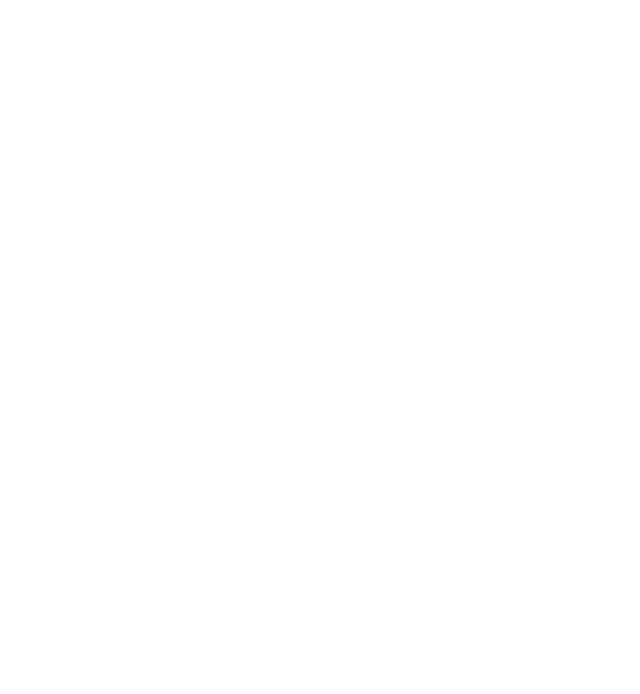
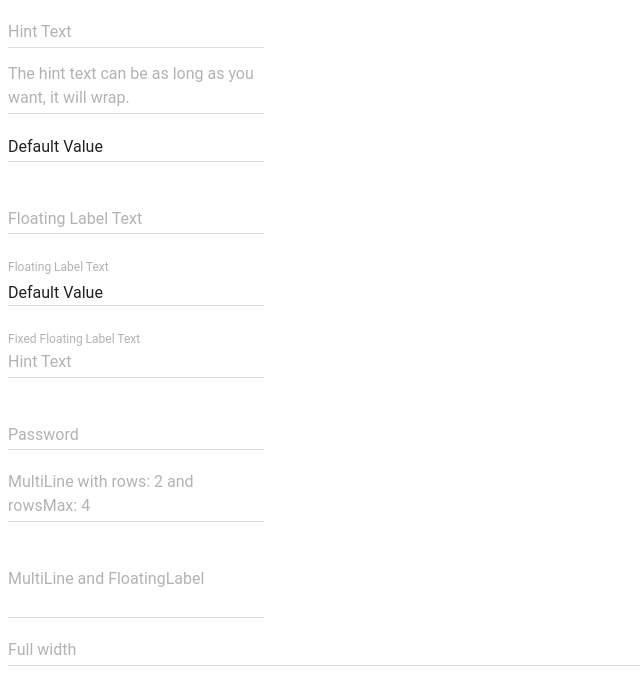
Before and after one commit to mr7282/R-prof-4-2607, a React app in the folder ST/musin_ruslan/: page /profile in a window 1280 px wide. Shown: the top 694 px of the page, without its empty margins (0-640 px from the left). Built offline with nearby package versions, Linux system fonts and the light colour scheme.

Commit message:
all tasks complete except the last one

```diff
--- a/ST/musin_ruslan/src/components/Header/Header.jsx
+++ b/ST/musin_ruslan/src/components/Header/Header.jsx
@@ -1,6 +1,8 @@
 import React from 'react';
 import PropTypes from 'prop-types';
+import { withRouter, Link } from 'react-router-dom';
 import AppBar from 'material-ui/AppBar';
+import styles from './style.css';
 
 export default class Header extends React.Component {
     static propTypes = {
@@ -13,13 +15,16 @@
        chatId: 1,
    };
 
+
     render() {
         const newLocal = this.props.chat + this.props.chatId;
         return <div>
              <AppBar
+                iconElementRight={ <Link to="/profile/">Profile</Link> }
                 title={ newLocal }
                 iconClassNameRight="muidocs-icon-navigation-expand-more"
             />
         </div>
     }
 }
+/* <Link to="/profile/"></Link> */
--- a/ST/musin_ruslan/src/components/Header/style.css
+++ b/ST/musin_ruslan/src/components/Header/style.css
@@ -0,0 +1,8 @@
+.root {
+    color: brown;
+    text-decoration: none;
+  }
+
+  .root:hover {
+      color: brown;
+  }
--- a/ST/musin_ruslan/src/components/Layout/Layout.jsx
+++ b/ST/musin_ruslan/src/components/Layout/Layout.jsx
@@ -19,7 +19,7 @@
                     <Header chatId={ this.props.chatId } chat="Chat "/>
                     <div className="content">
                         <ChatList/>
-                        <MessageField />
+                        <MessageField chatId={ this.props.chatId } />
                     </div>
             </div>
     }
--- a/ST/musin_ruslan/src/components/MessageField/MessageField.jsx
+++ b/ST/musin_ruslan/src/components/MessageField/MessageField.jsx
@@ -1,4 +1,5 @@
 import React from "react";
+import PropTypes from "prop-types";
 import { TextField, FloatingActionButton } from "material-ui"
 import SendIcon from "material-ui/svg-icons/content/send"
 import Message from "../Message/Message";
@@ -6,50 +7,82 @@
 
 
 export default class MessageField extends React.Component {
-    constructor(props) {
-        super(props);
-        this.textInput = React.createRef();
+    static propTypes = {
+        chatId: PropTypes.number.isRequired,
     }
+
     state = {
-        messages: [
-            {author: "'mr7282'", text: " Hello!"},
-            {author: "'mr7282'", text: " How are you?"},
-            ],
+        chats: {
+            1: {title: "Chat 1", messageList: [1]},
+            2: {title: "Chat 2", messageList: [2]},
+            3: {title: "Chat 3", messageList: [1]},
+            4: {title: "Chat 4", messageList: [2]},
+            5: {title: "Chat 5", messageList: [1]},
+        },
+        messages: {
+           1: { text: " Hello!", author: "'robot'"},
+           2: { text: " How are you?", author: "'robot'"},
+        },
         input: "",
     };
 
-    handleClick = (message) => {
-        this.sendMessage(message);
+    // handleClick = (message) => {
+    //     this.sendMessage(message);
+    // };
+
+    handleChange = (event) => {
+        this.setState({  [event.target.name] : event.target.value });
     };
 
-    handleChange = (event) => {
-        this.setState({input: event.target.value});
-    };
-
-    handleKeyUP = (event, message) => {
+    handleKeyUP = (event) => {
         if (event.keyCode === 13) {
-            this.sendMessage(message)
+            this.handleSendMessage(this.state.input, "'mr7282'")
         }
     };
 
-    sendMessage = (message) => {
-        this.setState({messages: [ ...this.state.messages, {author: "'mr7282'", text: message}], input: "",
-        });
-    };
+    // sendMessage = (message) => {
+    //     this.setState({messages: [ ...this.state.messages, {author: "'mr7282'", text: message}], input: "",
+    //     });
+    // };
 
     componentDidUpdate(prevProps, prevState) {
-        if (prevState.messages.length < this.state.messages.length && this.state.messages[this.state.messages.length - 1].author === "'mr7282'") {
-            setTimeout(() => this.setState(
-                {messages: [ ...this.state.messages, {author: "'robot'",  text: "Don't touch me " +  this.state.messages[this.state.messages.length-1].author + "! I am robot!"}]}
-            ), 1000);
+        const {messages} = this.state;
+        if (Object.keys(prevState.messages).length < Object.keys(messages).length && Object.values(messages)[Object.values(messages).length - 1].author === "'mr7282'") {
+            setTimeout(() =>
+            this.handleSendMessage("Don't touch me! I'm robot", "'robot'"), 1000);
 
         }
     };
 
+    handleSendMessage = (message, author) => {
+        const { messages, chats, input } = this.state;
+        const { chatId } = this.props;
+
+        if (input.length > 0 || author === "'robot'") {
+            const messageId = Object.keys(messages).length + 1;
+            this.setState({
+                messages: {...messages,
+                    [messageId]: {text: message, author: author}},
+                chats: {...chats,
+                [chatId]: { ...chats[chatId],
+                                messageList: [...chats[chatId]["messageList"], messageId]}},
+            })
+        }
+        if (author === "'mr7282'") {
+            this.state({input: ""})
+        }
+    };
+
     render() {
-        const messageElements = this.state.messages.map((text) => (
-            <Message text={ text.text } author={ text.author } />
-        ));
+        const { messages, chats } = this.state;
+        const { chatId } = this.props;
+
+        const messageElements = chats[chatId].messageList.map((messageId, index) => (
+            <Message
+                key={ index }
+                text={ messages[messageId].text }
+                author={ messages[messageId].author}
+            />));
 
         return <div>
                     <div id="name" className="message-field">
@@ -63,9 +96,9 @@
                             style={ { fontSize: '22px' } }
                             onChange={ this.handleChange }
                             value={ this.state.input }
-                            onKeyUp={ (event) => this.handleKeyUP(event, this.state.input) }
+                            onKeyUp={ this.handleKeyUP }
                         />
-                        <FloatingActionButton onClick={ () => this.handleClick(this.state.input) }>
+                        <FloatingActionButton onClick={ () => this.handleSendMessage(this.state.input, "'mr7282'") }>
                             <SendIcon />
                         </FloatingActionButton>
                     </div>
--- /dev/null
+++ b/ST/musin_ruslan/src/components/Profile/Profile.jsx
@@ -0,0 +1,57 @@
+import React from "react";
+import PropTypes from "prop-types";
+import { TextField, FloatingActionButton } from "material-ui"
+import "./style.css"
+
+
+export default class MessageField extends React.Component {
+    render() {
+        return  <div>
+        <TextField
+          hintText="Hint Text"
+        /><br />
+        <br />
+        <TextField
+          hintText="The hint text can be as long as you want, it will wrap."
+        /><br />
+        <TextField
+          id="text-field-default"
+          defaultValue="Default Value"
+        /><br />
+        <TextField
+          hintText="Hint Text"
+          floatingLabelText="Floating Label Text"
+        /><br />
+        <TextField
+          defaultValue="Default Value"
+          floatingLabelText="Floating Label Text"
+        /><br />
+        <TextField
+          hintText="Hint Text"
+          floatingLabelText="Fixed Floating Label Text"
+          floatingLabelFixed={true}
+        /><br />
+        <TextField
+          hintText="Password Field"
+          floatingLabelText="Password"
+          type="password"
+        /><br />
+        <TextField
+          hintText="MultiLine with rows: 2 and rowsMax: 4"
+          multiLine={true}
+          rows={2}
+          rowsMax={4}
+        /><br />
+        <TextField
+          hintText="Message Field"
+          floatingLabelText="MultiLine and FloatingLabel"
+          multiLine={true}
+          rows={2}
+        /><br />
+        <TextField
+          hintText="Full width"
+          fullWidth={true}
+        />
+      </div>
+    }
+}
--- /dev/null
+++ b/ST/musin_ruslan/src/components/Profile/style.css
@@ -0,0 +1,3 @@
+.profile-link {
+    color: black,
+}
--- a/ST/musin_ruslan/src/components/Router/Router.jsx
+++ b/ST/musin_ruslan/src/components/Router/Router.jsx
@@ -1,17 +1,22 @@
 import React from "react";
 import { Switch, Route } from "react-router-dom";
 import Layout from "../Layout/Layout"
+import Profile from "../Profile/Profile"
 
 export default class Router extends React.Component {
     render() {
         return (
             <Switch>
-                <Route exact path="/" component={ Layout } />
-                <Route exact path="/chat/1/" render={ () => <Layout chatId={ 1 } /> } />
-                <Route exact path="/chat/2/" render={ () => <Layout chatId={ 2 } /> } />
-                <Route exact path="/chat/3/" render={ () => <Layout chatId={ 3 } /> } />
-                <Route exact path="/chat/4/" render={ () => <Layout chatId={ 4 } /> } />
-                <Route exact path="/chat/5/" render={ () => <Layout chatId={ 5 } /> } />
+                <Route exact={ true } path="/" component={ Layout } />
+                <Route exact path="/profile/" render={ () => <Profile /> } />
+                <Route
+                    exact
+                    path="/chat/:chatId/"
+                    render={ obj => <Layout
+                        chatId={ Number(obj.match.params.chatId) }
+                        />
+                        }
+                    />
             </Switch>
         )
     }
--- a/ST/musin_ruslan/webpack.config.js
+++ b/ST/musin_ruslan/webpack.config.js
@@ -45,5 +45,8 @@
         port: 3000,
         hot: true,
         open: false,
+        historyApiFallback: {
+            index: 'index.html'
+        }
     }
 }
```
